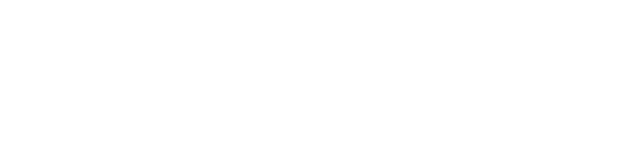
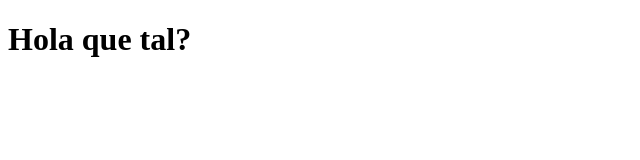
Before and after one commit to pablomartinezalonso/git, a plain HTML site: page index.html in a window 1280 px wide. Shown: the whole page, without its empty margins (0-640 px from the left). Drawn offline with Linux system fonts and the light colour scheme.

Commit message:
bug reparado

```diff
--- a/index.html
+++ b/index.html
@@ -6,6 +6,6 @@
     <title>Document</title>
 </head>
 <body>
-
+    <h1>Hola que tal?</h1>
 </body>
 </html>
```
